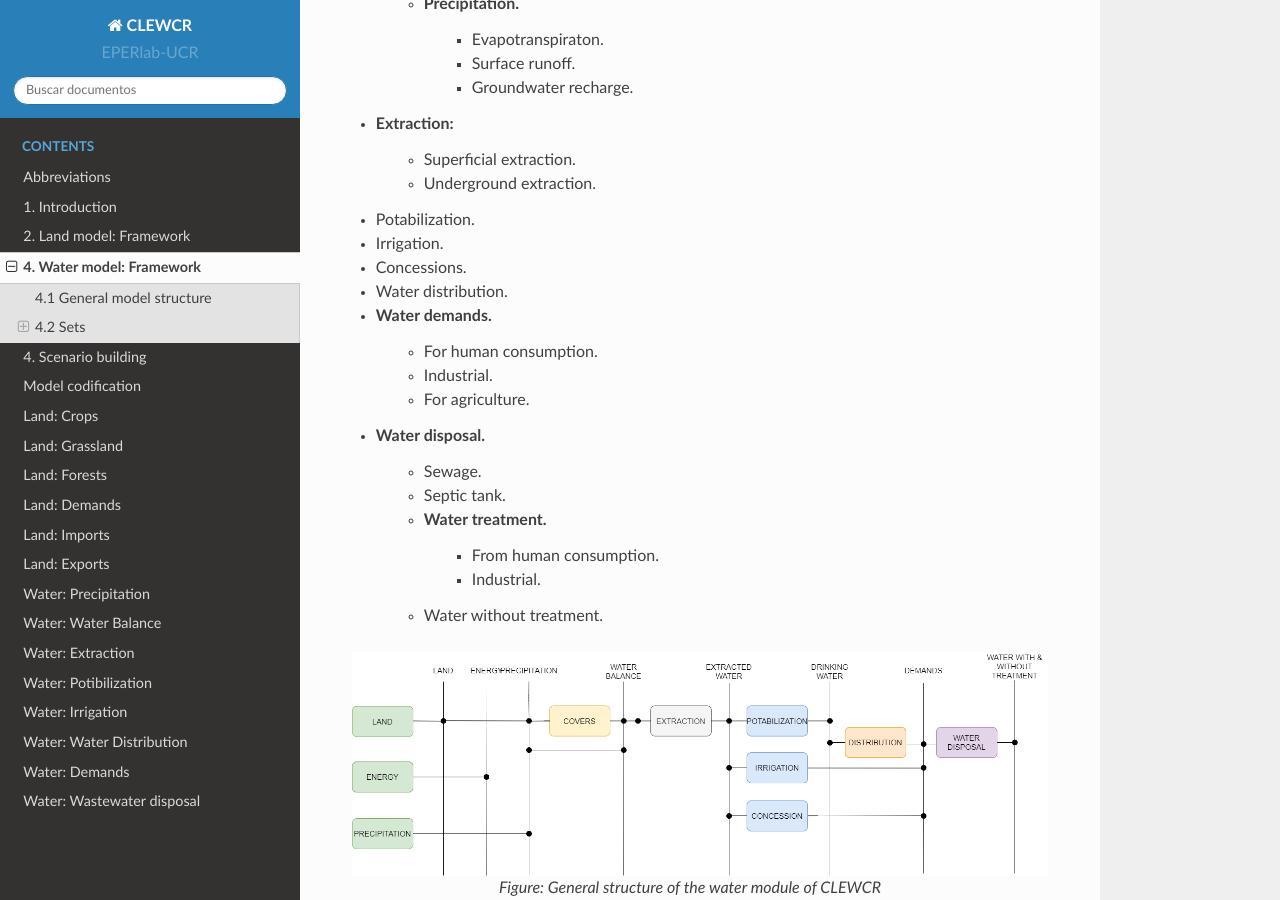
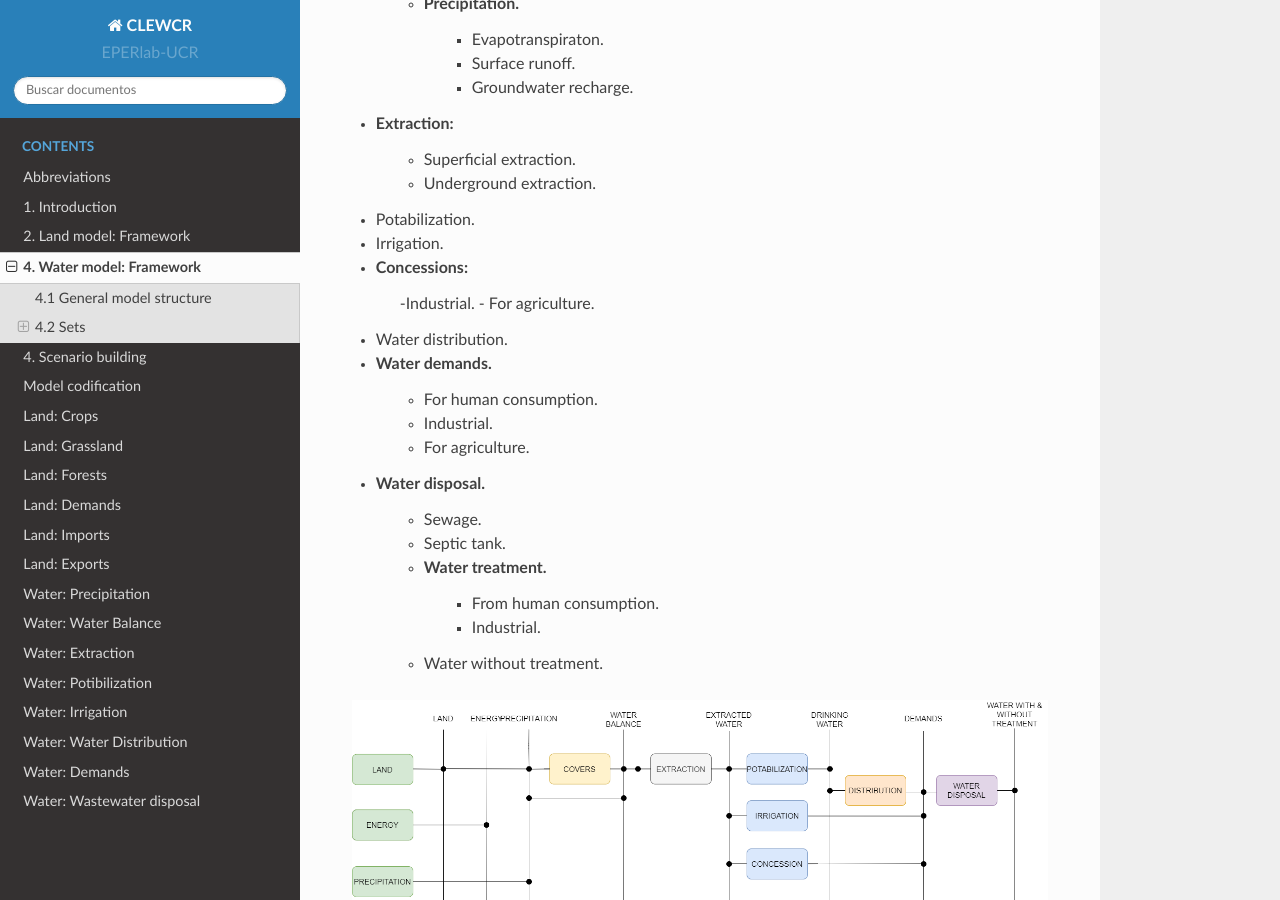
Before and after one commit to EPERLab/CLEW, a Sphinx documentation site: the page built from docs/02WaterModelFramework.rst, in a window 1280 px wide and 900 px high, scrolled down 428 px. Built offline with Sphinx 7.4.7 and the Read the Docs theme 2.0.0, drawn with Linux system fonts in a browser that asks for light colours; formulas are drawn with MathJax 3.

Commit message:
Update 02WaterModelFramework.rst

```diff
--- a/docs/02WaterModelFramework.rst
+++ b/docs/02WaterModelFramework.rst
@@ -22,7 +22,9 @@ The modeling framework is structued as follow:
 
 - Irrigation.
 
-- Concessions.
+- Concessions:
+   -Industrial.
+   - For agriculture.
 
 - Water distribution.
 
```
